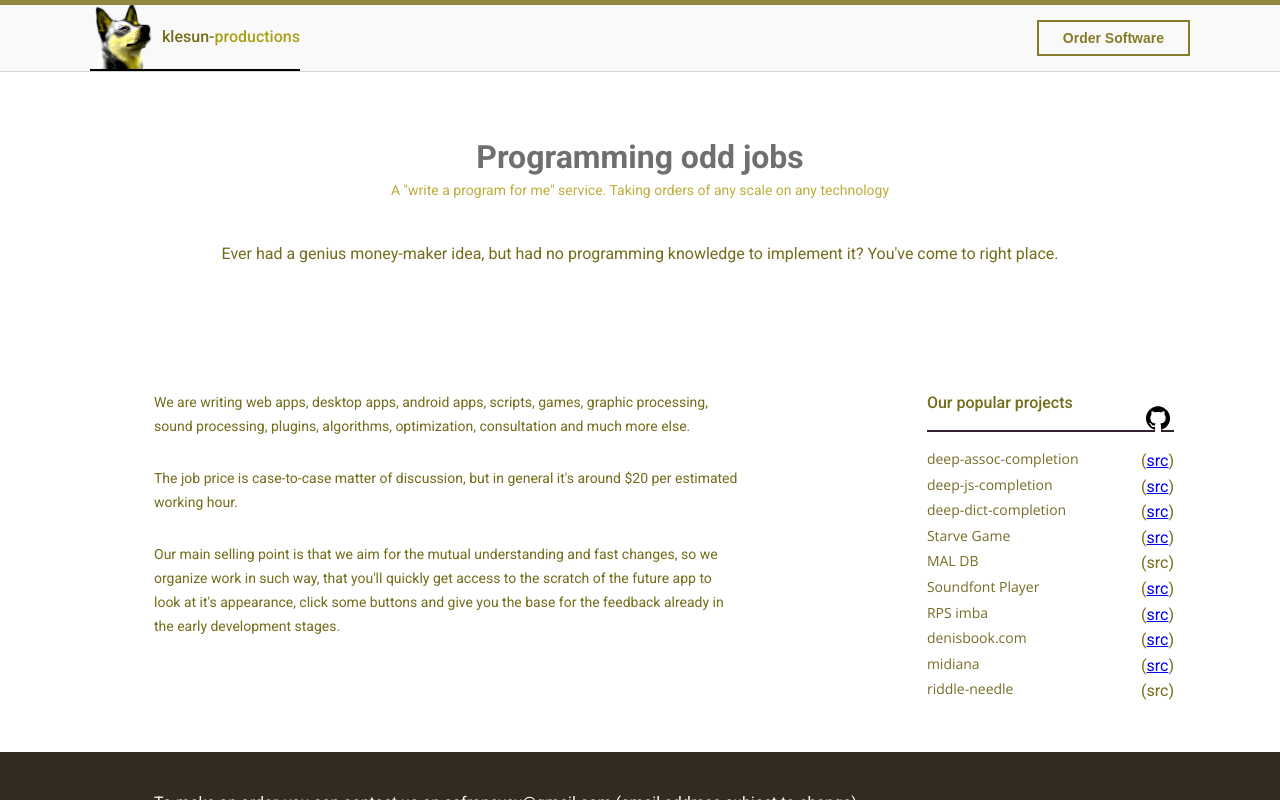
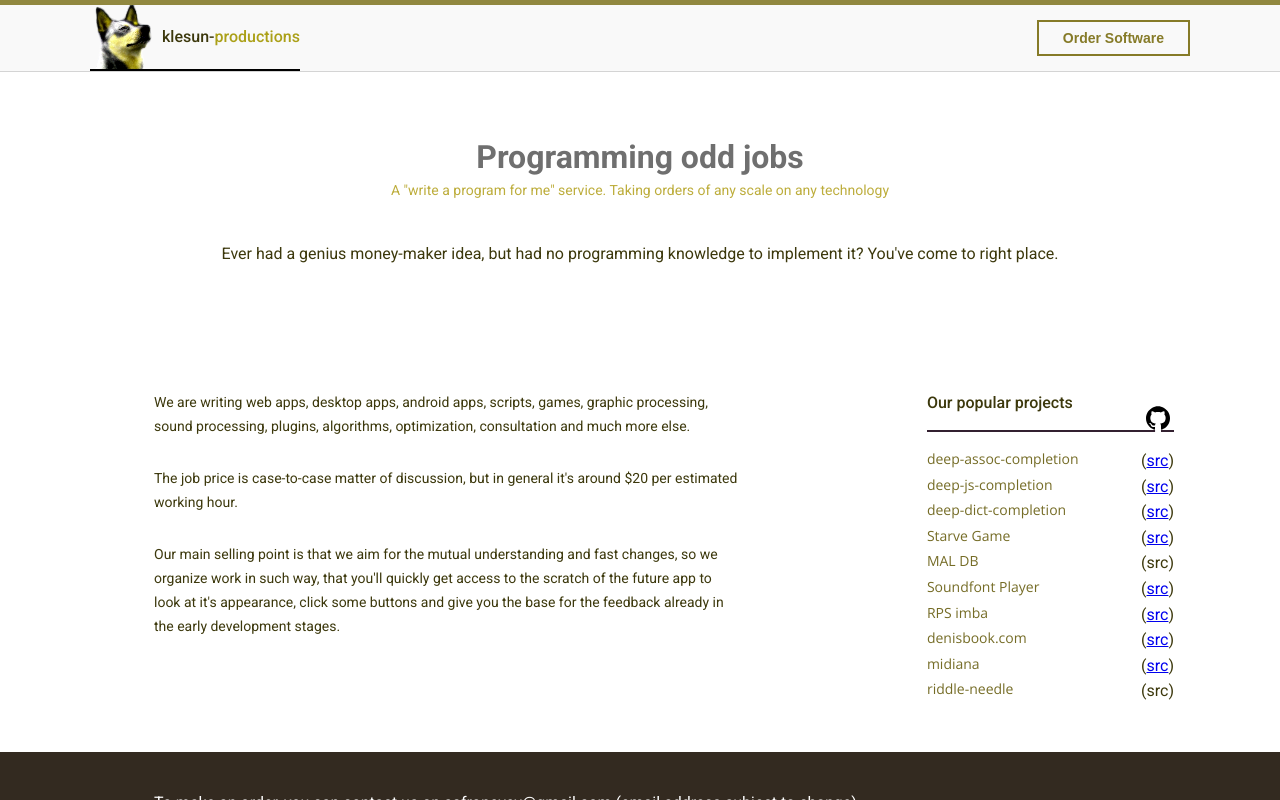
Before and after one commit to dogzy123/klesun-productions, a React (Create React App) app: page / in a window 1280 px wide. Built offline with nearby package versions, Linux system fonts and the light colour scheme.

Commit message:
update color scheme

```diff
--- a/src/styles/index.scss
+++ b/src/styles/index.scss
@@ -1,5 +1,5 @@
 :root {
-  --font-color: #736c1a;
+  --font-color: #3c380c;
   --primary-color: #332030;
   --top-line-color: #918840;
   --logo-line-color: #000;
```
Also changed, not shown: 8 other files (tests, documents, lock files or other folders).
